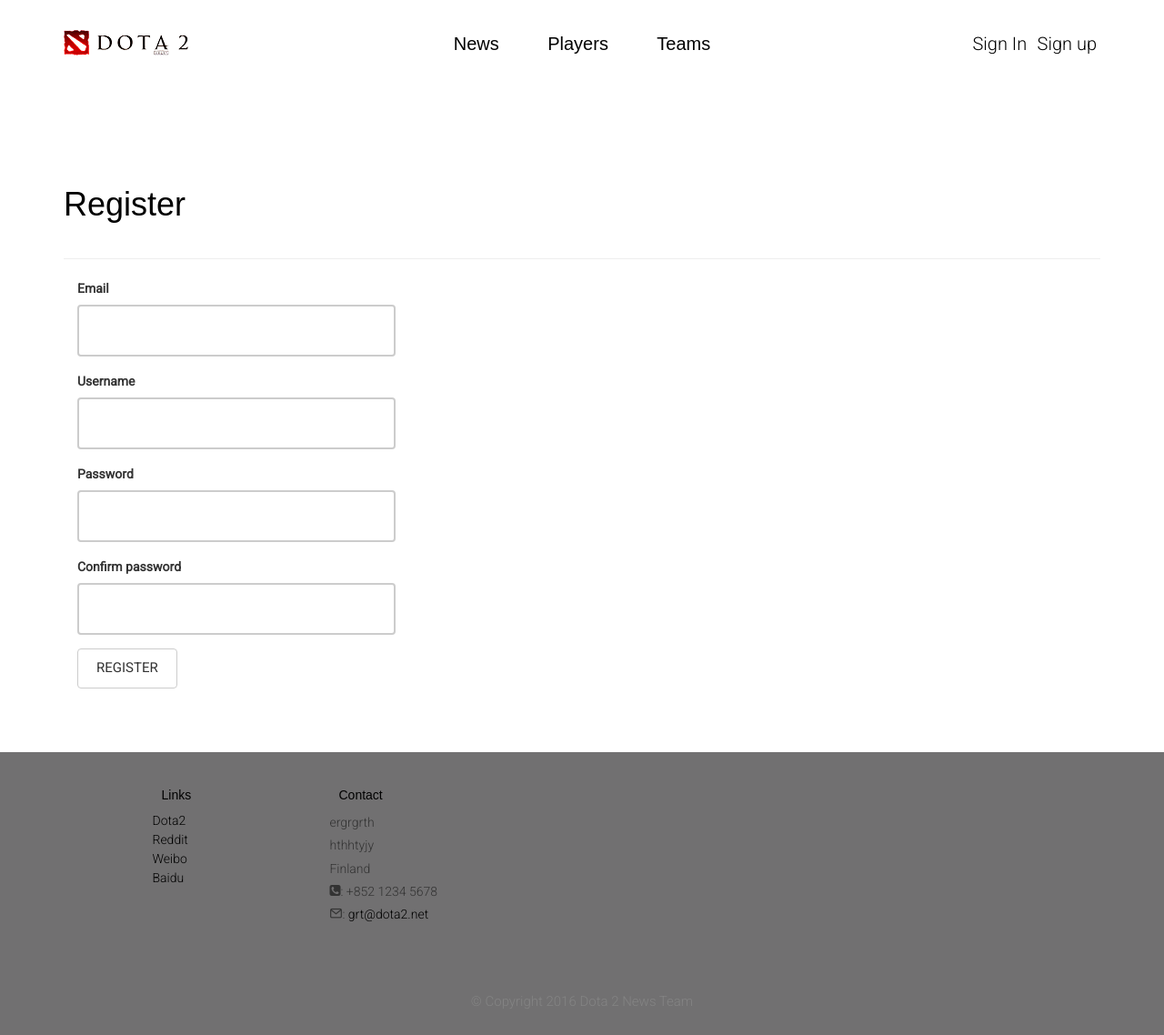
After one commit to siyizheng9/dota2_news, a Flask app: page /auth/register in a window 1280 px wide. The commit adds this page. Shown: the whole page at 91% size. Run offline with Flask 2, Linux system fonts and the light colour scheme; some libraries are stand-ins or nearby versions; some web fonts are replaced.

Commit message:
added sign up

```diff
--- a/app/auth/forms.py
+++ b/app/auth/forms.py
@@ -1,6 +1,8 @@
 from flask.ext.wtf import Form
 from wtforms import StringField, PasswordField, BooleanField, SubmitField
-from wtforms.validators import Required, Email, Length
+from wtforms.validators import Required, Email, Length, EqualTo, Regexp
+from wtforms import ValidationError
+from ..models import User
 
 
 class LoginForm(Form):
@@ -9,3 +11,24 @@ class LoginForm(Form):
     password = PasswordField('Password', validators=[Required()])
     remember_me = BooleanField('Keep me logged in')
     submit = SubmitField('Log In')
+
+
+class RegistrationForm(Form):
+    email = StringField('Email', validators=[Required(), Length(1, 64),
+                                             Email()])
+    username = StringField('Username', validators=[
+        Required(), Length(1, 64), Regexp('^[A-Za-z][A-Za-z0-9_.]*$', 0,
+                                          'Usernames must have only letters, '
+                                          'numbers, dots or underscores')])
+    password = PasswordField('Password', validators=[
+        Required(), EqualTo('password2', message='Passwrods must match.')])
+    password2 = PasswordField('Confirm password', validators=[Required()])
+    submit = SubmitField('Register')
+
+    def validate_email(self, field):
+        if User.query.filter_by(email=field.data).first():
+            raise ValidationError('Email already registerd.')
+
+    def validate_username(self, field):
+        if User.query.filter_by(username=field.data).first():
+            raise ValidationError('Username already in use.')
--- a/app/auth/views.py
+++ b/app/auth/views.py
@@ -1,8 +1,9 @@
 from flask import render_template, redirect, request, url_for
 from flask_login import login_user, login_required, logout_user
+from .. import db
 from . import auth
 from ..models import User
-from .forms import LoginForm
+from .forms import LoginForm, RegistrationForm
 
 
 @auth.route('/login', methods=['GET', 'POST'])
@@ -21,3 +22,14 @@ def login():
 def logout():
     logout_user()
     return redirect(url_for('main.index'))
+
+
+@auth.route('/register', methods=['GET', 'POST'])
+def register():
+    form = RegistrationForm()
+    if form.validate_on_submit():
+        user = User(email=form.email.data,
+                    password=form.password.data)
+        db.session.add(user)
+        return redirect(url_for('auth.login'))
+    return render_template('auth/register.html', form=form)
--- a/app/templates/auth/login.html
+++ b/app/templates/auth/login.html
@@ -17,8 +17,8 @@
 	     {#
 	      <br>
 	      <p>Forget your password? <a href="{{ url_for('auth.password_reset_request') }}">Click here to reset it</a>.</p>
+	      #}
 	      <p>New user? <a href="{{ url_for('auth.register') }}">Click here to register</a>.</p>
-	      #}
 	</div>
     </div>
 </section>
--- /dev/null
+++ b/app/templates/auth/register.html
@@ -0,0 +1,20 @@
+{% extends "base.html" %}
+{% import "bootstrap/wtf.html" as wtf %}
+
+{% block title %} Register {% endblock %}
+
+{% block intro %}
+{% endblock %}
+
+{% block content %}
+<section id="work">
+    <div class="container">
+	<div class="page-header">
+	    <h1>Register</h1>
+	</div>
+	<div class="col-md-4">
+	    {{ wtf.quick_form(form) }}
+	</div>
+    </div>
+</section>
+{% endblock %}
--- a/app/templates/base.html
+++ b/app/templates/base.html
@@ -63,7 +63,7 @@
 				<li><a href="{{ url_for('auth.logout') }}">Sign Out</a></li>
 				{% else %}
 				<li><a href="{{ url_for('auth.login') }}">Sign In</a></li>
-                                <li><a href="#">Sign up</a></li>
+				<li><a href="{{ url_for('auth.register') }}">Sign up</a></li>
 				{% endif %}
                             </ul>
                         </div>
```
